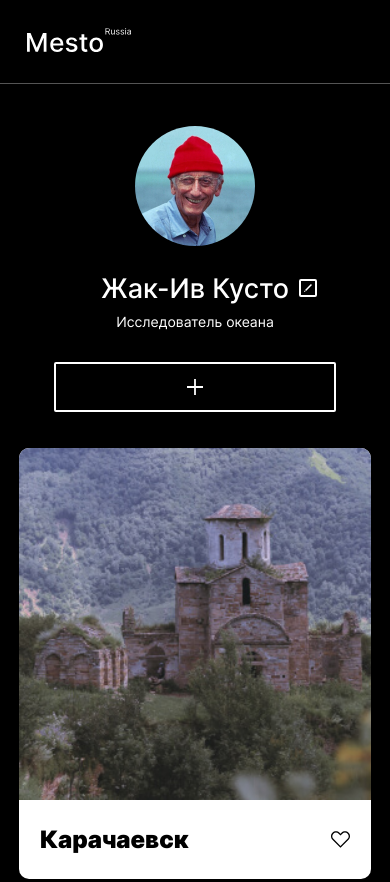
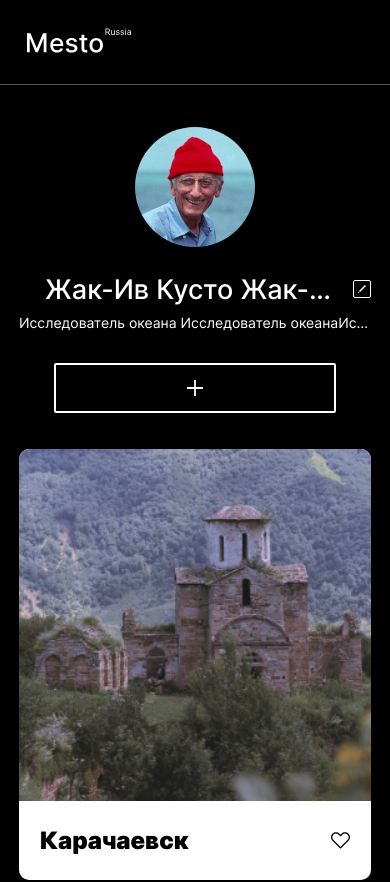
Before and after one commit to zahar-p/mesto-project, a plain HTML site: page index.html in a window 390 px wide. Shown: the top 882 px of the page. Drawn offline with Linux system fonts and the light colour scheme.

Commit message:
review changes ...

```diff
--- a/blocks/elements/elements.css
+++ b/blocks/elements/elements.css
@@ -2,7 +2,7 @@
   margin: auto;
   width: calc(100% - 38px);
   max-width: 880px;
-  margin-top: 46px;
+  margin-top: 50px;
   margin-bottom: 0;
   display: grid;
   grid-template-columns: repeat(auto-fit, minmax(282px, 1fr));
--- a/blocks/header/__logo/header__logo.css
+++ b/blocks/header/__logo/header__logo.css
@@ -12,6 +12,7 @@
     margin-top: 28px;
     margin-left: 27px;
     margin-bottom: 31px;
+    height: 25px;
     width: 104px;
   }
 }
--- a/blocks/popup/__container/popup__container.css
+++ b/blocks/popup/__container/popup__container.css
@@ -2,7 +2,6 @@
   margin: auto;
   min-width: 430px;
   min-height: 330px;
-  margin-top: 195px;
   background-color: #FFF;
   border-radius: 10px;
   position: relative;
@@ -13,7 +12,6 @@
 
 @media screen and (max-width: 600px) {
   .popup__container {
-    margin-top: 123px;
     min-width: 282px;
     min-height: 322px;
   }
--- a/blocks/profile/__add-button/profile__add-button.css
+++ b/blocks/profile/__add-button/profile__add-button.css
@@ -1,6 +1,7 @@
 .profile__add-button {
+  margin: auto;
+
   width: 150px;
-  /* min-width: 1px; */
   height: 50px;
   color: fff;
   border: 2px solid #FFFFFF;
@@ -20,9 +21,6 @@
   .profile__add-button {
     min-width: 282px;
     height: 50px;
-    margin-left: 19px;
-    margin-right: 19px;
-    /* margin-top: 36px; */
     background-size: 16px 16px;
     margin-top: 32px;
     padding: 0;
--- a/blocks/profile/__container/profile__container.css
+++ b/blocks/profile/__container/profile__container.css
@@ -4,6 +4,5 @@
   flex-wrap: wrap;
   justify-content: flex-start;
   align-items: center;
-  flex-grow: 1;
   padding: 0;
 }
--- a/blocks/profile/__description/profile__description.css
+++ b/blocks/profile/__description/profile__description.css
@@ -17,7 +17,8 @@
 
 @media screen and (max-width: 690px) {
   .profile__description {
-    /* margin-top: 14px; */
+    margin-left: auto;
+    margin-right: auto;
     margin-top: 8px;
     font-size: 14px;
     line-height: 17px;
--- a/blocks/profile/__edit-button/profile__edit-button.css
+++ b/blocks/profile/__edit-button/profile__edit-button.css
@@ -1,19 +1,25 @@
 .profile__edit-button {
   margin-left: 18px;
+  margin-right: 4px;
+  margin-bottom: 4px;
   width: 24px;
+  min-width: 24px;
   height: 24px;
   background-image: url('../../../images/buttons/edit.svg');
   background-size: 10px 10px;
+  border-width: 1px;
 }
 
 @media screen and (max-width: 690px) {
   .profile__edit-button {
-    position: absolute;
-    left: calc(100% - 25px - 20px);
+    position: relative;
     margin-left: 8px;
+    margin-right: 0px;
     margin-bottom: 8px;
     width: 18px;
     height: 18px;
+    min-height: 18px;
+    min-width: 18px;
     background-image: url('../../../images/buttons/edit.svg');
     background-size: 7.5px 7.5px;
   }
--- a/blocks/profile/__image/profile__image.css
+++ b/blocks/profile/__image/profile__image.css
@@ -11,6 +11,6 @@
 
 @media screen and (max-width: 690px) {
   .profile__image {
-    margin-right: 0;
+    margin: auto;
   }
 }
--- a/blocks/profile/__info/profile__info.css
+++ b/blocks/profile/__info/profile__info.css
@@ -1,6 +1,6 @@
 .profile__info {
+  width: 100%;
   min-width: 336px;
-  flex-grow: 1;
 }
 
 @media screen and (max-width: 690px) {
--- a/blocks/profile/__title-text/profile__title-text.css
+++ b/blocks/profile/__title-text/profile__title-text.css
@@ -1,11 +1,17 @@
 .profile__title-text {
   margin: 0 0 0 0;
+
   text-align: left;
   align-self: flex-end;
-  max-height: 40px;
+
   font-weight: 500;
   font-size: 42px;
   line-height: 48px;
+
+  white-space: nowrap;
+  text-overflow: ellipsis;
+  overflow: hidden;
+
 }
 
 @media screen and (max-width: 690px) {
@@ -14,5 +20,6 @@
     line-height: 33px;
     text-align: center;
     align-self: center;
+    margin-left: 26px;
   }
 }
--- a/blocks/profile/__title/profile__title.css
+++ b/blocks/profile/__title/profile__title.css
@@ -3,14 +3,12 @@
   flex-direction: row;
   justify-content: flex-start;
   align-items: flex-end;
-  white-space: nowrap;
-  text-overflow: ellipsis;
-  overflow: hidden;
 }
 
 @media screen and (max-width: 690px) {
   .profile__title {
     justify-content: center;
     position: relative;
+    width: 100%;
   }
 }
--- a/blocks/profile/profile.css
+++ b/blocks/profile/profile.css
@@ -4,19 +4,16 @@
   margin-bottom: 0;
   width: calc(100% - 38px);
   max-width: 880px;
-  display: flex;
-  flex-direction: row;
-  flex-wrap: wrap;
-  justify-content: flex-start;
-  align-items: center;
+  display: grid;
+  grid-template-columns: 150px calc(100% - 300px) 150px;
+  grid-template-rows: 1fr;
+  gap: 0;
 }
 
 @media screen and (max-width: 690px) {
   .profile {
-    flex-direction: column;
-    justify-content: flex-start;
-    align-items: center;
-    flex-wrap: nowrap;
+    grid-template-rows: 120px auto auto;
+    grid-template-columns: calc(100%)
   }
 }
 
--- a/index.html
+++ b/index.html
@@ -22,10 +22,10 @@
       <div class="profile__container ">
         <div class="profile__info ">
           <div class="profile__title ">
-            <h1 class="profile__title-text ">Жак-Ив Кусто</h1>
-            <button class="button profile__edit-button" type="button"></button>
+            <h1 class="profile__title-text ">Жак-Ив Кусто Жак-Ив Кусто</h1>
+            <button class="button profile__edit-button " type="button"></button>
           </div>
-          <p class="profile__description ">Исследователь океана</p>
+          <p class="profile__description ">Исследователь океана Исследователь океанаИсследователь океана</p>
         </div>
       </div>
       <button class="button profile__add-button " type="button" value="" id="add-button"></button>
--- a/pages/index.css
+++ b/pages/index.css
@@ -18,9 +18,7 @@
 @import url('../blocks/header/__logo/header__logo.css');
 
 @import url('../blocks/profile/profile.css');
-@import url('../blocks/profile/__button/profile__button.css');
 @import url('../blocks/profile/__container/profile__container.css');
-@import url('../blocks/profile/__avatar/profile__avatar.css');
 @import url('../blocks/profile/__image/profile__image.css');
 @import url('../blocks/profile/__info/profile__info.css');
 
@@ -34,8 +32,8 @@
 @import url('../blocks/elements/elements.css');
 @import url('../blocks/element/element.css');
 @import url('../blocks/element/__like/element__like.css');
-@import url('../blocks/element/__like/_style/element__like_checked.css');
-@import url('../blocks/element/__like/_style/element__like_unchecked.css');
+@import url('../blocks/element/__like/_checked/element__like_checked.css');
+@import url('../blocks/element/__like/_checked/element__like_unchecked.css');
 @import url('../blocks/element/__image/element__image.css');
 @import url('../blocks/element/__footer/element__footer.css');
 @import url('../blocks/element/__text/element__text.css');
```
Also changed, not shown: blocks/element/__like/_checked/element__like_checked.css (renamed from blocks/element/__like/_style/element__like_checked.css), blocks/element/__like/_checked/element__like_unchecked.css (renamed from blocks/element/__like/_style/element__like_unchecked.css).
